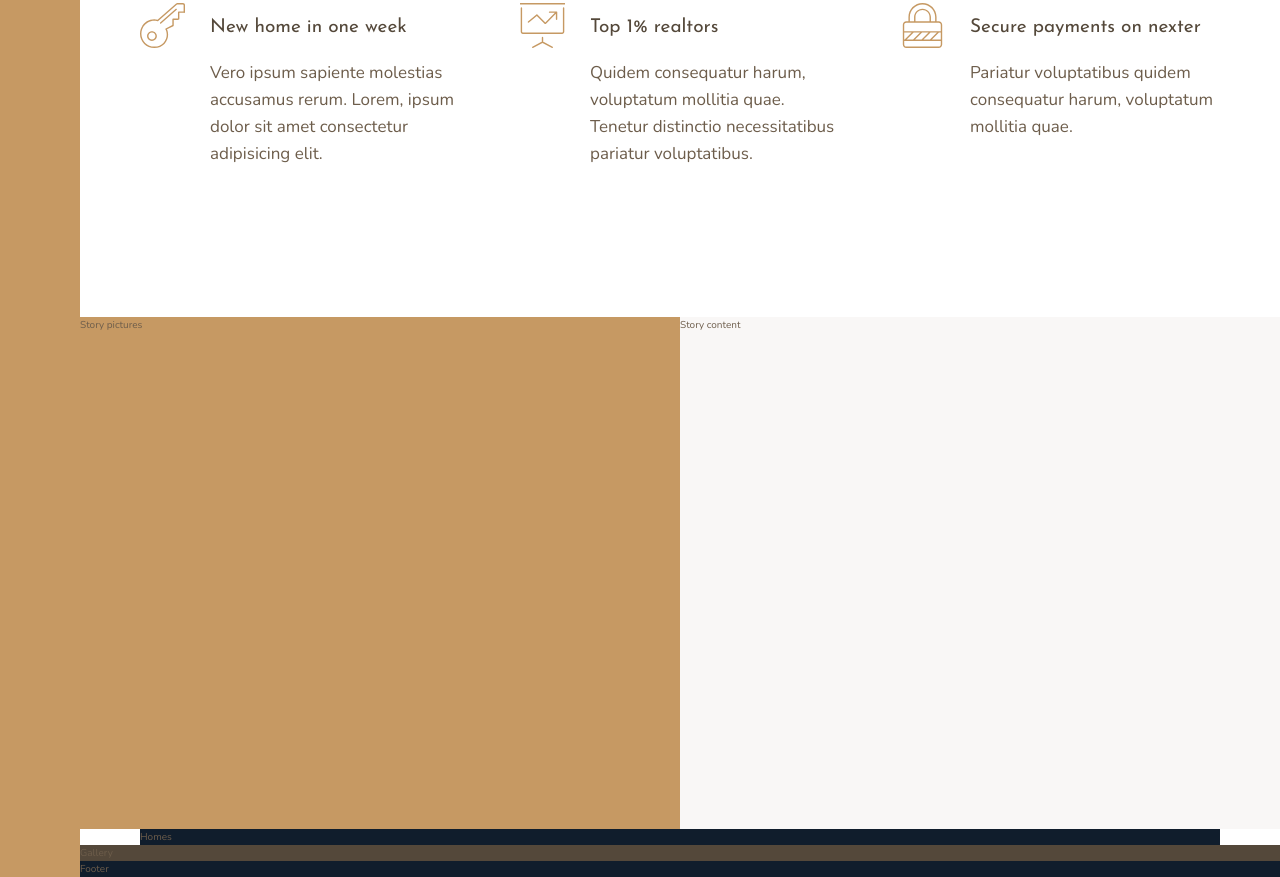
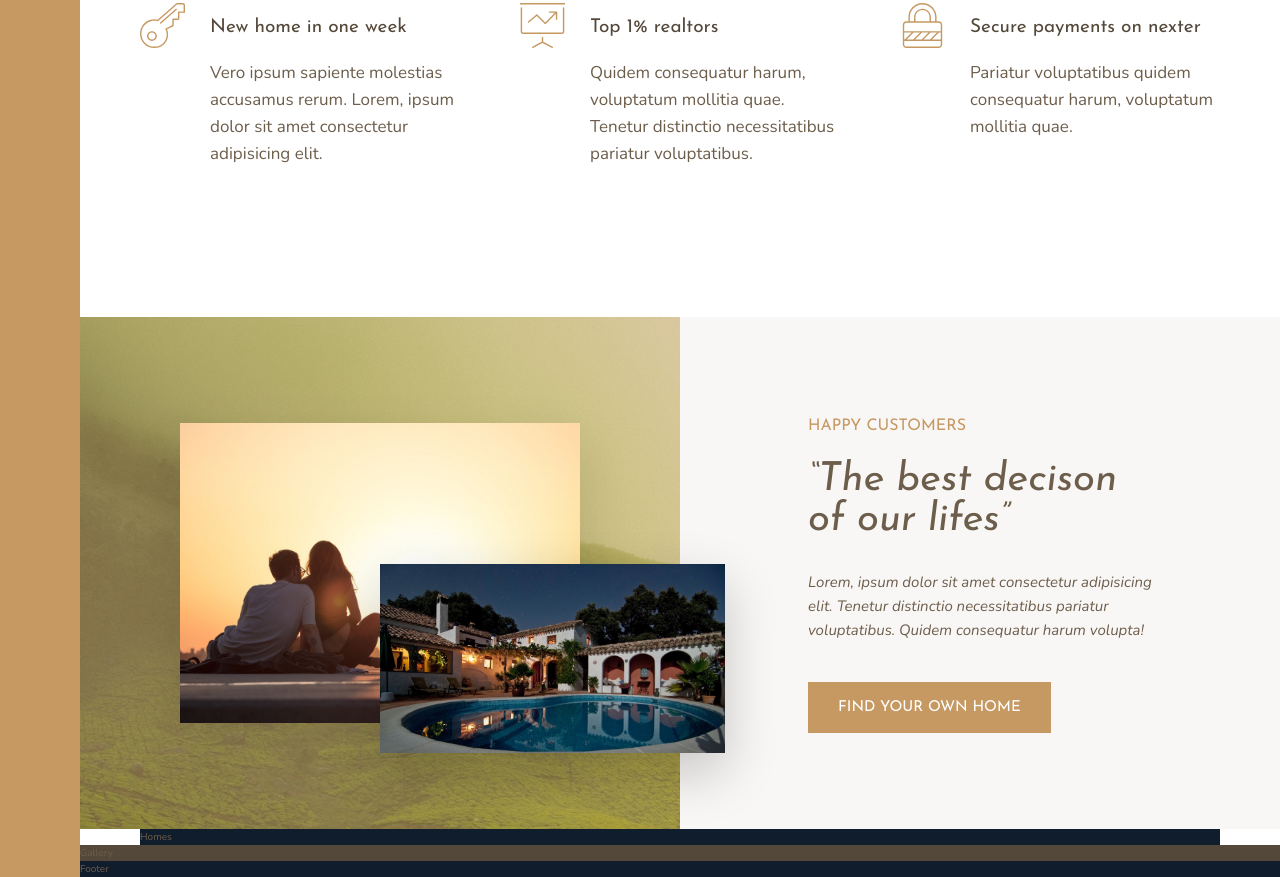
Before and after one commit to noelia-riega/Nexter-Page, a website: page index.html in a window 1280 px wide. Shown: the part 991-1868 px from the top of the page. Drawn offline with nearby package versions, Linux system fonts and the light colour scheme; files that its build step writes are made by us from their sources.

Commit message:
story section html and scss

```diff
--- a/index.html
+++ b/index.html
@@ -85,9 +85,31 @@
       </div>
     </section>
 
-    <div class="story__pictures">Story pictures</div>
+    <div class="story__pictures">
+      <img
+        src="img/story-1.jpeg"
+        alt="Couple with new house"
+        class="story__img--1"
+      />
+      <img
+        src="img/story-2.jpeg"
+        alt="Couple with new house"
+        class="story__img--2"
+      />
+    </div>
 
-    <div class="story__content">Story content</div>
+    <div class="story__content">
+      <h3 class="heading-3 mb-sm">Happy Customers</h3>
+      <h2 class="heading-2 headind-2--dark mb-md">
+        &ldquo;The best decison of our lifes&rdquo;
+      </h2>
+      <p class="story__text">
+        Lorem, ipsum dolor sit amet consectetur adipisicing elit. Tenetur
+        distinctio necessitatibus pariatur voluptatibus. Quidem consequatur
+        harum volupta!
+      </p>
+      <button class="btn">Find your own home</button>
+    </div>
 
     <section class="homes">Homes</section>
 
--- a/sass/_story.scss
+++ b/sass/_story.scss
@@ -2,10 +2,56 @@
   &__pictures {
     background-color: $color-primary;
     grid-column: full-start / col-end 4;
+    background-image: linear-gradient(
+        rgba($color-primary, 0.5),
+        rgba($color-primary, 0.5)
+      ),
+      url(../img/back.jpg);
+
+    display: grid;
+    grid-template-rows: repeat(6, 1fr);
+    grid-template-columns: repeat(6, 1fr);
+    align-items: center;
+  }
+
+  &__img--1 {
+    width: 100%;
+    grid-row: 2 / 6;
+    grid-column: 2 / 6;
+
+    box-shadow: 0 2rem 5rem rgba(#000, 0.1);
+  }
+
+  &__img--2 {
+    width: 115%;
+    grid-row: 4 / 6;
+    grid-column: 4 / 7;
+    z-index: 1;
+
+    box-shadow: 0 2rem 5rem rgba(#000, 0.2);
   }
 
   &__content {
     background-color: $color-grey-light-1;
     grid-column: col-start 5 / full-end;
+
+    padding: 6rem 10vw;
+
+    // with FLEXBOX
+    // display: flex;
+    // flex-flow: column;
+    // justify-content: center;
+    // align-items: flex-start;
+
+    // with GRID
+    display: grid;
+    align-content: center;
+    justify-items: start;
+  }
+
+  &__text {
+    font-size: 1.5rem;
+    font-style: italic;
+    margin-bottom: 4rem;
   }
 }
--- a/sass/_typography.scss
+++ b/sass/_typography.scss
@@ -8,10 +8,24 @@
 
 .heading-2 {
   @extend %heading;
+  font-size: 4rem;
+  font-style: italic;
+  line-height: 1;
+
+  &--light {
+    color: $color-grey-light-1;
+  }
+
+  &--dark {
+    color: $color-grey-dark-1;
+  }
 }
 
 .heading-3 {
   @extend %heading;
+  font-size: 1.6rem;
+  color: $color-primary;
+  text-transform: uppercase;
 }
 
 .heading-4 {
@@ -26,3 +40,37 @@
     color: $color-grey-dark-1;
   }
 }
+
+.btn {
+  background-color: $color-primary;
+  color: #fff;
+  border: none;
+  border-radius: 0;
+  font-family: $font-display;
+  font-size: 1.5rem;
+  text-transform: uppercase;
+  padding: 1.8rem 3rem;
+  transition: all 0.2s;
+  cursor: pointer;
+
+  &:hover {
+    background-color: $color-primary-dark;
+  }
+}
+
+// margin botton clases
+.mb-sm {
+  margin-bottom: 2rem;
+}
+
+.mb-md {
+  margin-bottom: 3rem;
+}
+
+.mb-lg {
+  margin-bottom: 4rem;
+}
+
+.mb-hg {
+  margin-bottom: 8rem;
+}
```
Also changed, not shown: sass/main.css.
